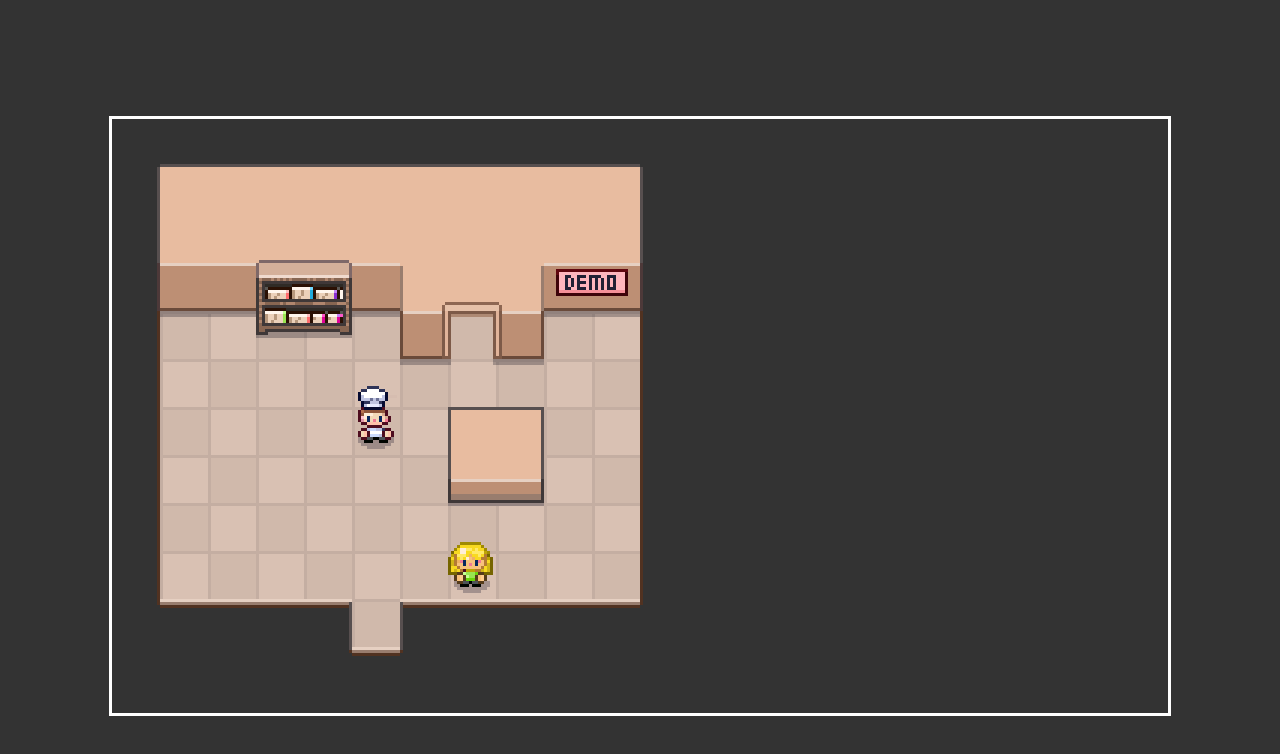
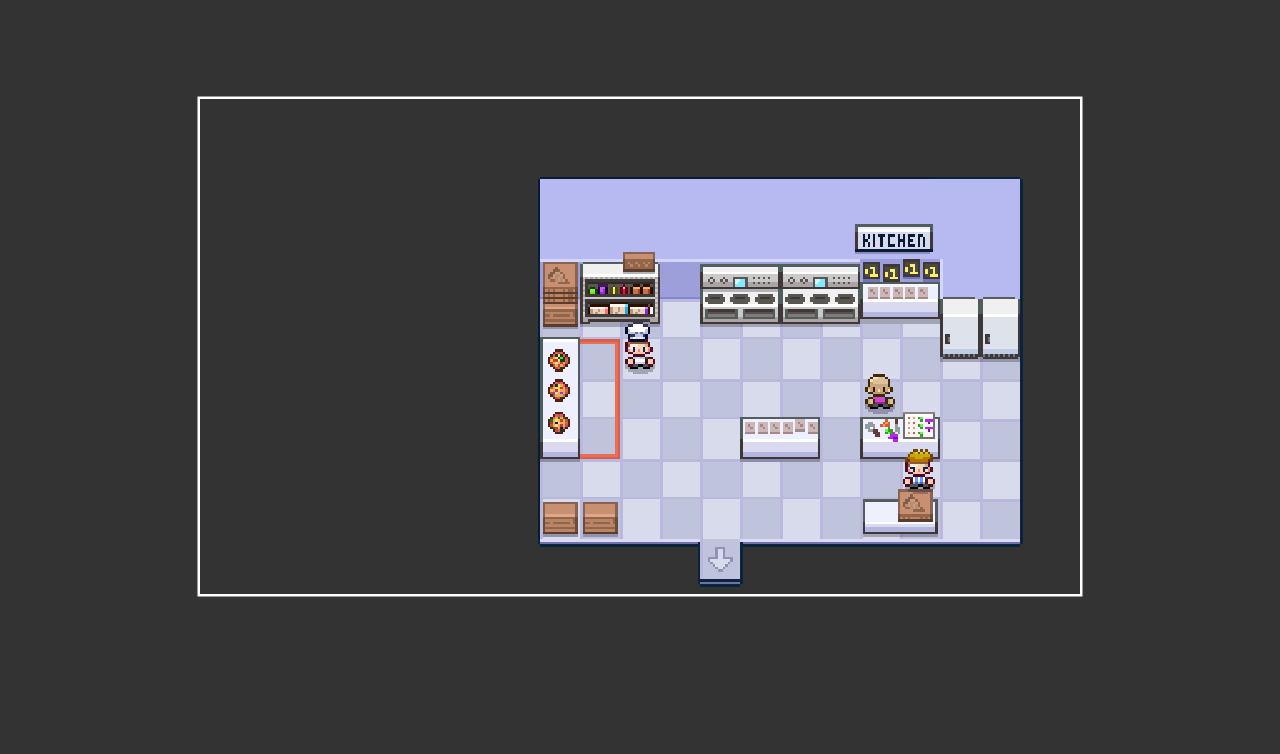
Before and after one commit to Equipe-Sigma/Pizza-Legends, a plain HTML site: page Projeto Final/index.html in a window 1280 px wide. Drawn offline with Linux system fonts and the light colour scheme.

Commit message:
Update Pizza Legends Tutorial Part 7/25

```diff
--- /dev/null
+++ b/Projeto Final/DirectionInput.js
@@ -0,0 +1,37 @@
+class DirectionInput {
+    constructor() {
+      this.heldDirections = [];
+
+      this.map = {
+        "ArrowUp": "up",
+        "KeyW": "up",
+        "ArrowDown": "down",
+        "KeyS": "down",
+        "ArrowLeft": "left",
+        "KeyA": "left",
+        "ArrowRight": "right",
+        "KeyD": "right",
+      }
+    }
+
+    get direction() {
+      return this.heldDirections[0];
+    }
+
+    init() {
+      document.addEventListener("keydown", e => {
+        const dir = this.map[e.code];
+        if (dir && this.heldDirections.indexOf(dir) === -1) {
+          this.heldDirections.unshift(dir);
+        }
+      });
+      document.addEventListener("keyup", e => {
+        const dir = this.map[e.code];
+        const index = this.heldDirections.indexOf(dir);
+        if (index > -1) {
+          this.heldDirections.splice(index, 1);
+        }
+      })
+
+    }
+}
--- a/Projeto Final/GameObject.js
+++ b/Projeto Final/GameObject.js
@@ -1,10 +1,22 @@
 class GameObject {
     constructor(config) {
+      this.isMounted = false;
       this.x = config.x || 0;
       this.y = config.y || 0;
+      this.direction = config.direction || "down";
       this.sprite = new Sprite({
         gameObject: this,
         src: config.src || "/images/characters/people/hero.png",
       });
     }
+
+    mount(map) {
+      console.log("mounting!")
+      this.isMounted = true;
+      map.addWall(this.x, this.y);
+    }
+
+    update(){
+
+    }
   }
--- a/Projeto Final/Overworld.js
+++ b/Projeto Final/Overworld.js
@@ -8,20 +8,30 @@ class Overworld{
 
     startGameLoop(){
         const step = () => {
-
+            //Clear off the canvas
             this.ctx.clearRect(0,0, this.canvas.width, this.canvas.height);
 
+            //Establish the camera person
+            const cameraPerson = this.map.gameObjects.hero;
+
+            //Update all objects
+            Object.values(this.map.gameObjects).forEach(object => {
+                object.update({
+                    arrow: this.directionInput.direction,
+                    map: this.map,
+                })
+            })
+
             //Draw Lower layer
-            this.map.drawLowerimage(this.ctx);
+            this.map.drawLowerimage(this.ctx, cameraPerson);
 
             //Draw Game Objects
             Object.values(this.map.gameObjects).forEach(object => {
-                //object.x += 0.02
-                object.sprite.draw(this.ctx);
+                object.sprite.draw(this.ctx, cameraPerson);
             })
 
             //Draw Upper layer
-            this.map.drawUpperImage(this.ctx);
+            this.map.drawUpperImage(this.ctx, cameraPerson);
 
             requestAnimationFrame(() => {
             step();
@@ -31,7 +41,12 @@ class Overworld{
     }
 
     init() {
-        this.map = new OverworldMap(window.OverworldMaps.DemoRoom);
+        this.map = new OverworldMap(window.OverworldMaps.Kitchen);
+        this.map.mountObjects();
+
+        this.directionInput = new DirectionInput();
+        this.directionInput.init();
+
         this.startGameLoop();
 
 
--- a/Projeto Final/OverworldMap.js
+++ b/Projeto Final/OverworldMap.js
@@ -1,58 +1,110 @@
 class OverworldMap {
     constructor(config) {
-        this.gameObjects = config.gameObjects
+      this.gameObjects = config.gameObjects;
+      this.walls = config.walls || {};
 
       this.lowerImage = new Image();
-        this.lowerImage.src = config.lowerSrc
+      this.lowerImage.src = config.lowerSrc;
 
       this.upperImage = new Image();
       this.upperImage.src = config.upperSrc;
     }
 
-    drawLowerimage(ctx) {
-        ctx.drawImage(this.lowerImage, 0, 0)
+    drawLowerImage(ctx, cameraPerson) {
+      ctx.drawImage(
+        this.lowerImage,
+        utils.withGrid(10.5) - cameraPerson.x,
+        utils.withGrid(6) - cameraPerson.y
+        )
     }
 
-    drawUpperImage(ctx) {
-        ctx.drawImage(this.upperImage, 0, 0)
+    drawLowerimage(ctx, cameraPerson) {
+        ctx.drawImage(
+            this.lowerImage,
+            utils.withGrid(10.5) - cameraPerson.x,
+            utils.withGrid(6) - cameraPerson.y,
+        )
     }
 
+    drawUpperImage(ctx, cameraPerson) {
+        ctx.drawImage(
+            this.upperImage,
+            utils.withGrid(10.5) - cameraPerson.x,
+            utils.withGrid(6) - cameraPerson.y,
+        )
+    }
+
+    isSpaceTaken(currentX, currentY, direction) {
+      const {x,y} = utils.nextPosition(currentX, currentY, direction);
+      return this.walls[`${x},${y}`] || false;
+    }
+
+    mountObjects() {
+      Object.values(this.gameObjects).forEach(o => {
+
+        //TODO: determine if this object should actually mount
+        o.mount(this);
+
+      })
+    }
+
+    addWall(x,y) {
+      this.walls[`${x},${y}`] = true;
+    }
+
+    removeWall(x,y) {
+      delete this.walls[`${x},${y}`]
+    }
+
+    moveWall(wasX, wasY, direction) {
+      this.removeWall(wasX, wasY);
+      const {x,y} = utils.nextPosition(wasX, wasY, direction);
+      this.addWall(x,y);
+    }
 }
 
 window.OverworldMaps = {
     DemoRoom: {
       lowerSrc: "/images/maps/DemoLower.png",
       upperSrc: "/images/maps/DemoUpper.png",
-        gameObjects:{
-            hero: new GameObject({
-                x: 5,
-                y: 6,
+      gameObjects: {
+        hero: new Person({
+          isPlayerControlled: true,
+          x: utils.withGrid(5),
+          y: utils.withGrid(6),
         }),
-            npc1: new GameObject({
-                x: 7,
-                y: 9,
+        npc1: new Person({
+          x: utils.withGrid(7),
+          y: utils.withGrid(9),
           src: "/images/characters/people/npc1.png"
-            }),
+        })
+      },
+      walls: {
+        [utils.asGridCoord(7,6)] : true,
+        [utils.asGridCoord(8,6)] : true,
+        [utils.asGridCoord(7,7)] : true,
+        [utils.asGridCoord(8,7)] : true,
       }
     },
     Kitchen: {
       lowerSrc: "/images/maps/KitchenLower.png",
       upperSrc: "/images/maps/KitchenUpper.png",
-        gameObjects:{
-            hero: new GameObject({
-                x: 3,
-                y: 5,
+      gameObjects: {
+        hero: new Person({
+          isPlayerControlled: true,
+          x: utils.withGrid(3),
+          y: utils.withGrid(5),
         }),
-            npcA: new GameObject({
-                x: 9,
-                y: 6,
+        npcA: new Person({
+          x: utils.withGrid(9),
+          y: utils.withGrid(6),
           src: "/images/characters/people/npc2.png"
         }),
-            npcB: new GameObject({
-                x: 10,
-                y: 8,
+        npcB: new Person({
+          x: utils.withGrid(10),
+          y: utils.withGrid(8),
           src: "/images/characters/people/npc3.png"
-            }),
+        })
       }
     },
   }
--- /dev/null
+++ b/Projeto Final/Person.js
@@ -0,0 +1,62 @@
+class Person extends GameObject {
+    constructor(config) {
+      super(config);
+      this.movingProgressRemaining = 0;
+      this.isPlayerControlled = config.isPlayerControlled || false;
+
+      this.directionUpdate = {
+        "up": ["y", -1],
+        "down": ["y", 1],
+        "left": ["x", -1],
+        "right": ["x", 1],
+      }
+    }
+
+    update(state) {
+      if (this.movingProgressRemaining > 0) {
+        this.updatePosition();
+      } else {
+
+        //More cases for starting to walk will come here
+
+        //Case: We're keyboard ready and have an arrow pressed
+        if (this.isPlayerControlled && state.arrow) {
+          this.startBehavior(state, {
+            type: "walk",
+            direction: state.arrow
+          })
+        }
+        this.updateSprite(state);
+      }
+    }
+
+    startBehavior(state, behavior) {
+      //Set character direction to whatever behavior has
+      this.direction = behavior.direction;
+      if (behavior.type === "walk") {
+
+        //Stop here if space is not free
+        if (state.map.isSpaceTaken(this.x, this.y, this.direction)) {
+          return;
+        }
+
+        //Ready to walk!
+        state.map.moveWall(this.x, this.y, this.direction);
+        this.movingProgressRemaining = 16;
+      }
+    }
+
+    updatePosition() {
+        const [property, change] = this.directionUpdate[this.direction];
+        this[property] += change;
+        this.movingProgressRemaining -= 1;
+    }
+
+    updateSprite() {
+      if (this.movingProgressRemaining > 0){
+        this.sprite.setAnimation("walk-"+this.direction);
+        return;
+      }
+      this.sprite.setAnimation("idle-"+this.direction);
+    }
+  }
--- a/Projeto Final/Sprite.js
+++ b/Projeto Final/Sprite.js
@@ -20,28 +20,70 @@ class Sprite {
 
     //Configure Animation & Initial State
     this.animations = config.animations || {
-      idleDown: [
-        [0,0]
-      ]
+      "idle-down" : [ [0,0] ],
+      "idle-right": [ [0,1] ],
+      "idle-up"   : [ [0,2] ],
+      "idle-left" : [ [0,3] ],
+      "walk-down" : [ [1,0],[0,0],[3,0],[0,0], ],
+      "walk-right": [ [1,1],[0,1],[3,1],[0,1], ],
+      "walk-up"   : [ [1,2],[0,2],[3,2],[0,2], ],
+      "walk-left" : [ [1,3],[0,3],[3,3],[0,3], ]
     }
-    this.currentAnimation = config.currentAnimation || "idleDown";
+    this.currentAnimation = "idle-down"//config.currentAnimation || "idle-down";
     this.currentAnimationFrame = 0;
+
+    this.animationFrameLimit = config.animationFrameLimit || 8;
+    this.animationFrameProgress = this.animationFrameLimit;
 
     //Reference the game object
     this.gameObject = config.gameObject;
   }
 
-  draw(ctx) {
-    const x = this.gameObject.x * 16 - 8;
-    const y = this.gameObject.y * 16 - 18;
+  get frame() {
+    return this.animations[this.currentAnimation][this.currentAnimationFrame]
+  }
+
+  setAnimation(key) {
+    if (this.currentAnimation !== key) {
+      this.currentAnimation = key;
+      this.currentAnimationFrame = 0;
+      this.animationFrameProgress = this.animationFrameLimit;
+    }
+  }
+
+  updateAnimationProgress() {
+    //Downtick frame progress
+    if (this.animationFrameProgress > 0) {
+      this.animationFrameProgress -= 1;
+      return;
+    }
+
+    //Reset the counter
+    this.animationFrameProgress = this.animationFrameLimit;
+    this.currentAnimationFrame += 1;
+
+    if (this.frame === undefined) {
+      this.currentAnimationFrame = 0
+    }
+
+
+  }
+
+  draw(ctx, cameraPerson) {
+    const x = this.gameObject.x - 8 + utils.withGrid(10.5) - cameraPerson.x;
+    const y = this.gameObject.y - 18 + utils.withGrid(6) - cameraPerson.y;
 
     this.isShadowLoaded && ctx.drawImage(this.shadow, x, y);
 
+    const [frameX, frameY] = this.frame;
+
     this.isLoaded && ctx.drawImage(this.image,
-      0,0,
+      frameX * 32, frameY * 32,
       32,32,
       x,y,
       32,32
     )
+
+    this.updateAnimationProgress();
   }
 }
--- a/Projeto Final/index.html
+++ b/Projeto Final/index.html
@@ -13,8 +13,11 @@
     </div>
 
     <!--Scripts-->
+    <script src="/utils.js"></script>
+    <script src="/DirectionInput.js"></script>
     <script src="/Overworld.js"></script>
     <script src="/GameObject.js"></script>
+    <script src="/Person.js"></script>
     <script src="/Sprite.js"></script>
     <script src="/OverworldMap.js"></script>
     <script src="/init.js"></script>
--- a/Projeto Final/styles.css
+++ b/Projeto Final/styles.css
@@ -14,10 +14,10 @@ body {
     width: 352px;
     height: 198px;
     margin: 0 auto;
-    margin-top: 20px;
+    /*margin-top: 20px;*/
     outline: 1px solid #fff;
 
-    transform: scale(3) translateY(50%);
+    transform: scale(2.5) translateY(50%); /*Mudança de 3 para 2.5 para melhor enquadramento*/
 }
 
 .game-container canvas {
--- /dev/null
+++ b/Projeto Final/utils.js
@@ -0,0 +1,23 @@
+const utils = {
+    withGrid(n) {
+        return n * 16;
+    },
+    asGridCoord(x,y) {
+        return `${x*16},${y*16}`
+    },
+    nextPosition(initialX, initialY, direction) {
+        let x = initialX;
+        let y = initialY;
+        const size = 16;
+        if (direction === "left") {
+          x -= size;
+        } else if (direction === "right") {
+          x += size;
+        } else if (direction === "up") {
+          y -= size;
+        } else if (direction === "down") {
+          y += size;
+        }
+        return {x,y};
+      }
+}
```
Lines whose indentation alone changed are shown as unchanged.
